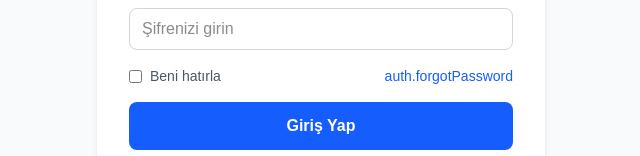
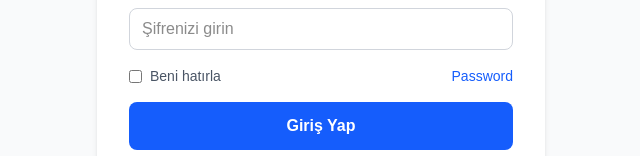
Before and after one commit to sabo64053-pixel/l-ftt, a Next.js app: page /login in a window 1280 px wide. Shown: the part 342-498 px from the top of the page, without its empty margins (319-959 px from the left). Built offline with nearby package versions, Linux system fonts and the light colour scheme.

Commit message:
Change forgot password link text to just 'Password'

```diff
--- a/pages/login.js
+++ b/pages/login.js
@@ -166,7 +166,7 @@ const Login = () => {
                 </label>
 
                 <Link href="/forgot-password" className="text-sm text-blue-600 hover:text-blue-700">
-                  {t('auth.forgotPassword')}
+                  Password
                 </Link>
               </div>
 
```
